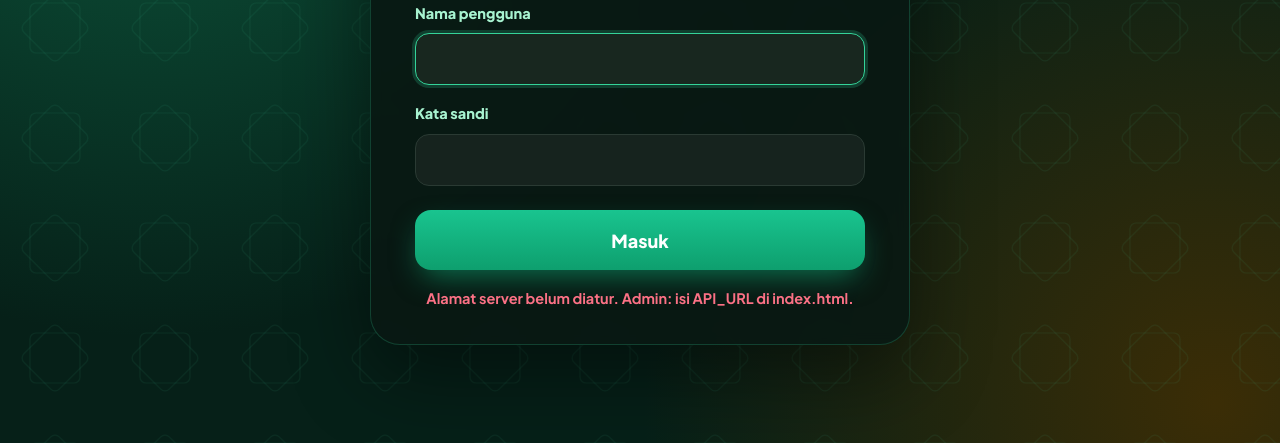
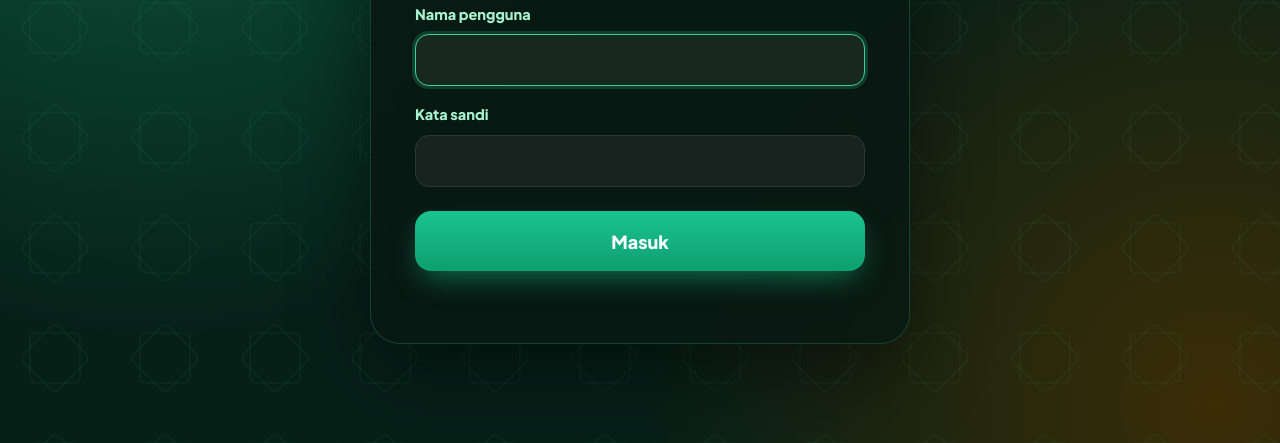
Before and after one commit to LABSOMAPPS/databanksoal, a plain HTML site: page index.html in a window 1280 px wide. Shown: the part 357-800 px from the top of the page. Drawn offline with Linux system fonts and the light colour scheme.

Commit message:
Update index.html

```diff
--- a/index.html
+++ b/index.html
@@ -1110,7 +1110,7 @@ const DEMO_DATA = {
  *  PENGATURAN — tempel alamat Web App Apps Script Anda di sini
  *  (Terapkan → Kelola deployment → salin "URL aplikasi web", berakhiran /exec)
  * ===================================================================== */
-const API_URL = 'TEMPEL_URL_WEB_APP_DI_SINI';
+const API_URL = 'https://script.google.com/macros/s/AKfycbwQwcjRta-TrUu6dmj6-veZUt_7gAUr-QZkgnsHvovdhtYCsDHT9NYevM13V5_NZ7lkaA/exec';
 
 /* ---------- koneksi ke Apps Script (fetch) ---------- */
 const AUTH={token:null,user:null};
```
